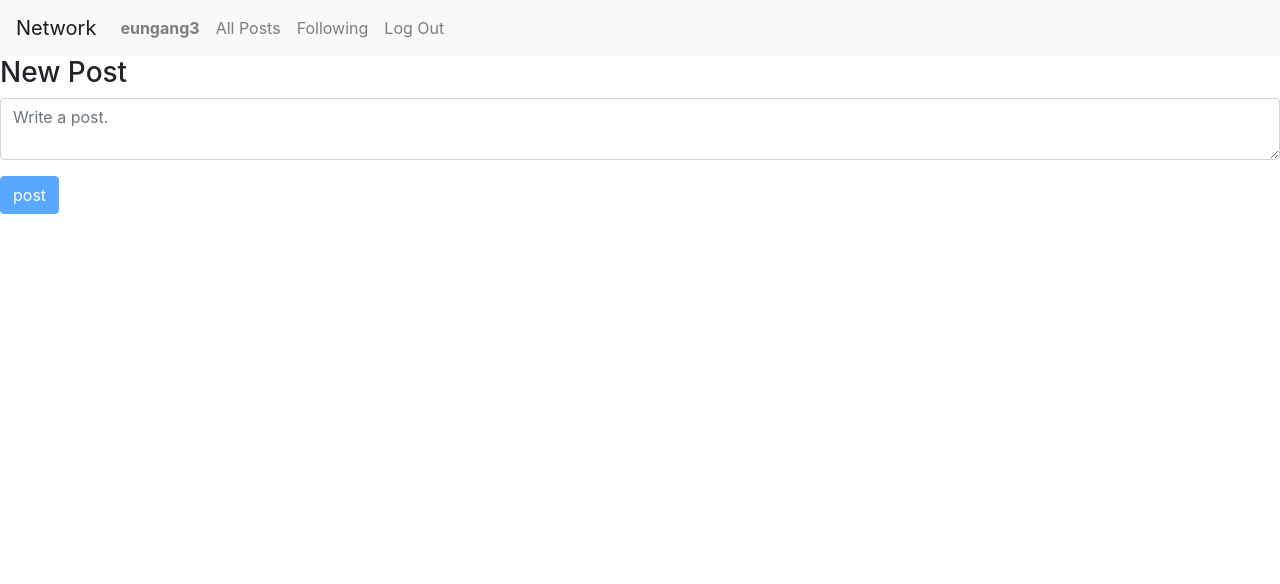
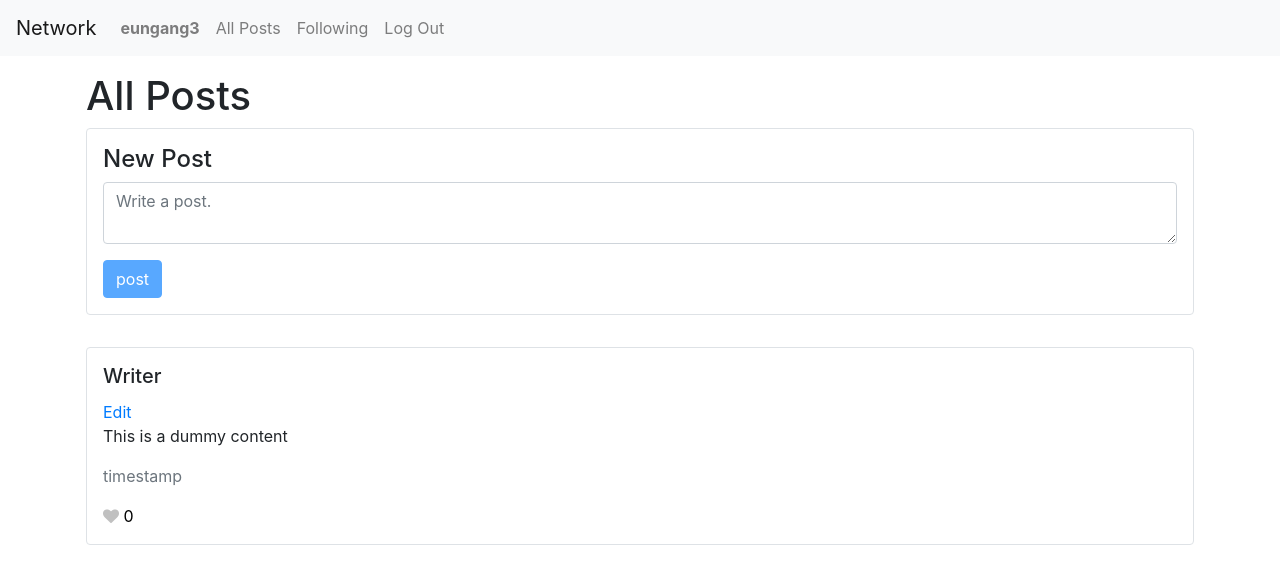
Before and after one commit to eungang3/2020CS50Web, a Django app: page / in a window 1280 px wide. Shown: the top 584 px of the page. Run offline with Django 3.2, Linux system fonts and the light colour scheme; a user stored in the database is signed in; some libraries are stand-ins or nearby versions.

Commit message:
implementing all posts

```diff
--- a/project4/network/admin.py
+++ b/project4/network/admin.py
@@ -6,7 +6,7 @@ class UserAdmin(admin.ModelAdmin):
     list_display = ("id", "username")
 
 class PostAdmin(admin.ModelAdmin):
-    list_display = ("id", "writer", "content")
+    list_display = ("id", "writer", "content", "timestamp")
 
 class LikeAdmin(admin.ModelAdmin):
     list_display = ("id", "post", "liked_by")
--- a/project4/network/models.py
+++ b/project4/network/models.py
@@ -8,6 +8,7 @@ class User(AbstractUser):
 class Post(models.Model):
     writer = models.ForeignKey("User", on_delete=models.CASCADE, related_name="posts")
     content = models.TextField()
+    timestamp = models.DateTimeField(auto_now_add=True, null=True)
 
     def __str__(self):
         return f"{self.writer} wrote {self.content}"
--- a/project4/network/static/network/script.js
+++ b/project4/network/static/network/script.js
@@ -27,6 +27,11 @@ function compose_post(){
         .then(result => {
             console.log(result)
         })
+
+        // clear fields
+        post.value = '';
+        submitBtn.disabled = true;
+
         return false
     }
 }
--- a/project4/network/static/network/styles.css
+++ b/project4/network/static/network/styles.css
@@ -0,0 +1,16 @@
+.unselected {
+    color: #C0C0C0;
+}
+
+.selected {
+    color: red;
+}
+
+a {
+    color: black;
+}
+
+a:hover {
+    color: black;
+    text-decoration: none;
+}
--- a/project4/network/templates/network/index.html
+++ b/project4/network/templates/network/index.html
@@ -1,10 +1,13 @@
 {% extends "network/layout.html" %}
 
 {% block body %}
+
     <!-- New Post -->
     {% if user.is_authenticated %}
-    <div id="compose-view">
-        <h3>New Post</h3>
+    <div id="compose-view" class="container p-3">
+        <h1>All Posts</h1>
+        <div class="border rounded p-3">
+            <h4>New Post</h4>
             <form id="compose-form">
                 <div class="form-group">
                     <textarea class="form-control" id="post" placeholder="Write a post."></textarea>
@@ -12,5 +15,20 @@
                 <input type="submit" id="submit" class="btn btn-primary" value="post">
             </form>
         </div>
+    </div>
     {% endif %}
+
+    <!-- All Posts -->
+    <div id="all-posts" class="container p-3">
+        <div class="border rounded p-3 mb-2">
+            <h5 class="card-title">Writer</h5>
+            <a class="mb-2 text-primary" href="/">Edit</a>
+            <p class="card-text">This is a dummy content</p>
+            <p class="card-text text-muted">timestamp</p>
+            <a href="/">
+                <i class="fa fa-heart unselected"></i> 0
+            </a>
+        </div>
+    </div>
+
 {% endblock %}
--- a/project4/network/templates/network/layout.html
+++ b/project4/network/templates/network/layout.html
@@ -6,6 +6,7 @@
         <title>{% block title %}Social Network{% endblock %}</title>
         <link rel="stylesheet" href="https://stackpath.bootstrapcdn.com/bootstrap/4.4.1/css/bootstrap.min.css" integrity="sha384-Vkoo8x4CGsO3+Hhxv8T/Q5PaXtkKtu6ug5TOeNV6gBiFeWPGFN9MuhOf23Q9Ifjh" crossorigin="anonymous">
         <link href="{% static 'network/styles.css' %}" rel="stylesheet">
+        <link rel="stylesheet" href="https://cdnjs.cloudflare.com/ajax/libs/font-awesome/4.7.0/css/font-awesome.min.css">
         <script src="{% static 'network/script.js' %}"></script>
     </head>
     <body>
--- a/project4/project4/settings.py
+++ b/project4/project4/settings.py
@@ -107,13 +107,13 @@ AUTH_PASSWORD_VALIDATORS = [
 
 LANGUAGE_CODE = 'en-us'
 
-TIME_ZONE = 'UTC'
+TIME_ZONE = 'Asia/Seoul'
 
 USE_I18N = True
 
 USE_L10N = True
 
-USE_TZ = True
+USE_TZ = False
 
 
 # Static files (CSS, JavaScript, Images)
```
Also changed, not shown: project4/db.sqlite3, project4/network/migrations/0003_post_timestamp.py (added). Lines whose indentation alone changed are shown as unchanged.
